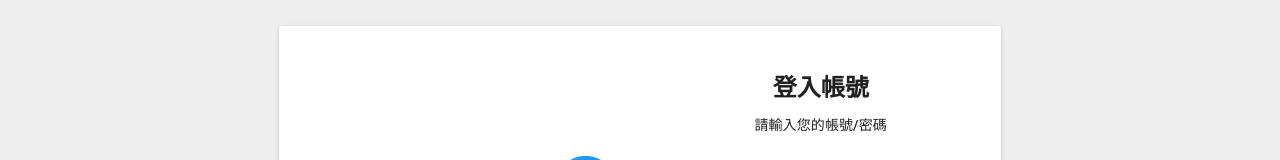
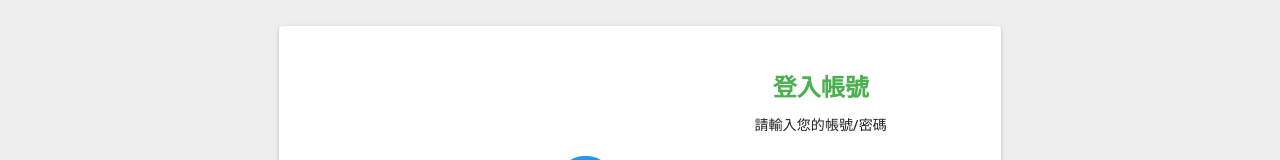
Before and after one commit to wade5141000/resume, a Vue app in the folder vue/: page / in a window 1280 px wide. Shown: the part 196-356 px from the top of the page. Built offline with nearby package versions, Linux system fonts and the light colour scheme.

Commit message:
sass example

```diff
--- a/vue/src/views/Login.vue
+++ b/vue/src/views/Login.vue
@@ -14,7 +14,7 @@
 
             <v-col cols="12" md="6" class="px-5">
               <div class="my-8 align-center text-center">
-                <h2 justify="center">登入帳號</h2>
+                <h2 justify="center" class="my-green">登入帳號</h2>
                 <div class="subtitle-2 mt-2">請輸入您的帳號/密碼</div>
               </div>
               <v-sheet max-width="500">
@@ -167,3 +167,11 @@ export default {
   }
 };
 </script>
+
+<!-- 自訂 css with vuetify sass -->
+<style lang="sass" scoped>
+	@import '~vuetify/src/styles/styles.sass'
+
+	.my-green
+		color: map-get($green, 'base')
+</style>
```
